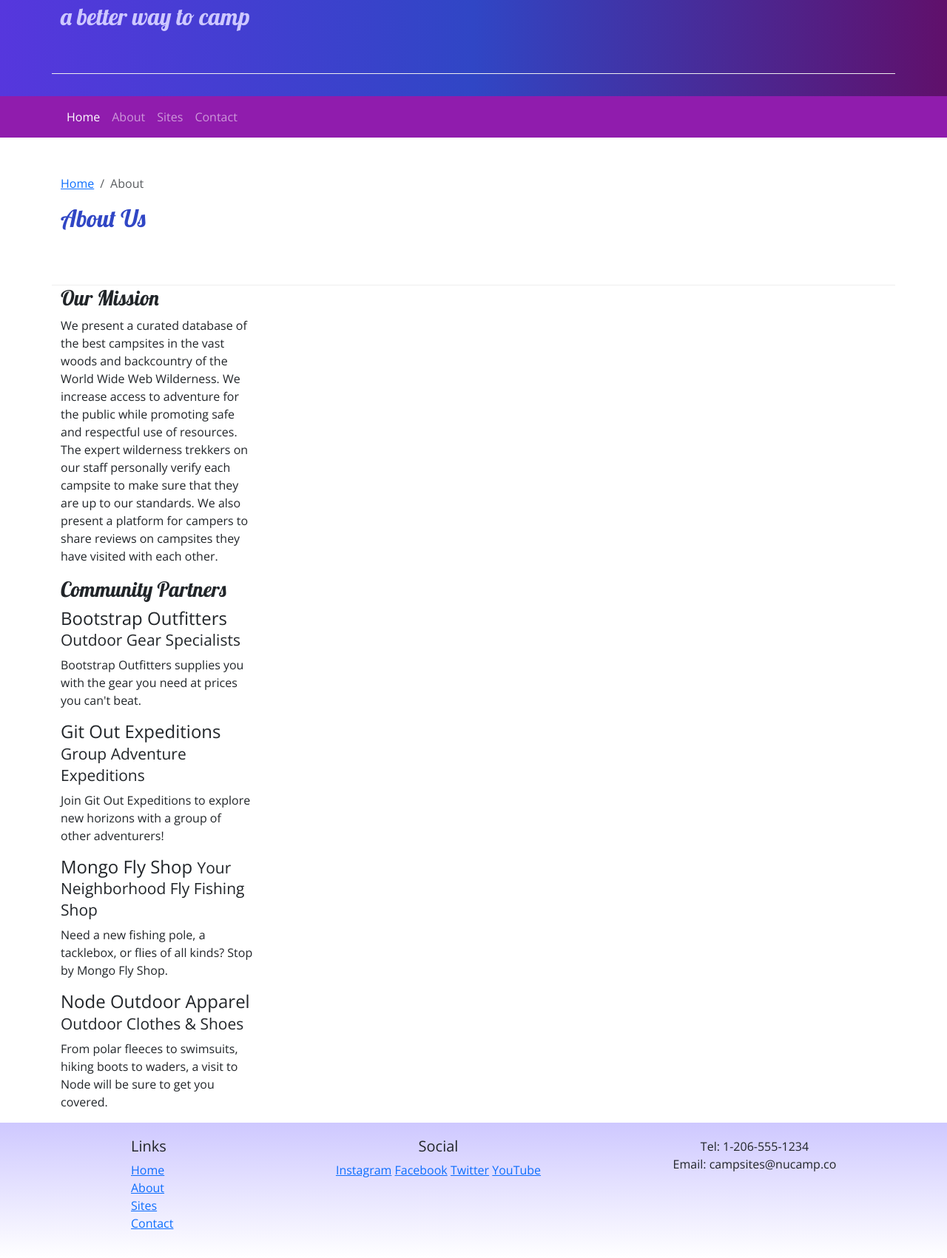
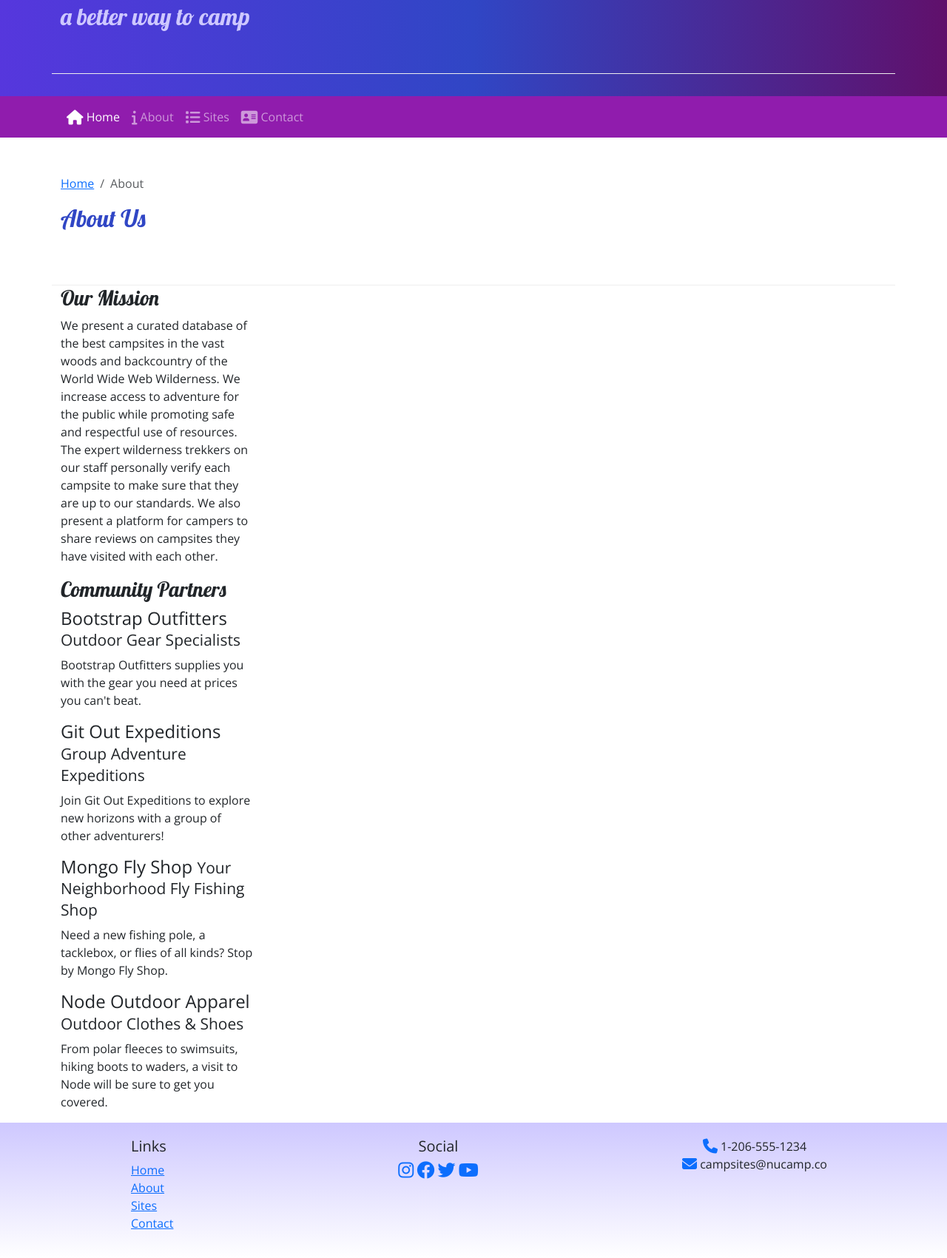
Before and after one commit to mwendwavickie/nucampsite, a plain HTML site: page aboutus.html in a window 1280 px wide. Shown: the part 133-1834 px from the top of the page at 74% size. Drawn offline with nearby package versions, Linux system fonts and the light colour scheme.

Commit message:
icon fonts

```diff
--- a/aboutus.html
+++ b/aboutus.html
@@ -8,6 +8,8 @@
     <link href="https://cdn.jsdelivr.net/npm/bootstrap@5.3.3/dist/css/bootstrap.min.css" rel="stylesheet" integrity="sha384-QWTKZyjpPEjISv5WaRU9OFeRpok6YctnYmDr5pNlyT2bRjXh0JMhjY6hW+ALEwIH" crossorigin="anonymous">
     <link rel="stylesheet" href="https://fonts.googleapis.com/css?family=Lobster|Open+Sans" />
     <link rel="stylesheet" href="./css/style.css">
+    <link rel="stylesheet" href="https://cdnjs.cloudflare.com/ajax/libs/font-awesome/6.2.1/css/all.min.css" integrity="sha512-MV7K8+y+gLIBoVD59lQIYicR65iaqukzvf/nwasF0nqhPay5w/9lJmVM2hMDcnK1OnMGCdVK+iQrJ7lzPJQd1w==" crossorigin="anonymous" referrerpolicy="no-referrer"/>
+
 
 
     <title>Nucamp: A Better Way To Camp</title>
@@ -34,10 +36,10 @@
             </button>
         <div class="collapse navbar-collapse" id="nucampNavbar">
             <ul class="navbar-nav">
-                <li class="nav-item"><a class="nav-link active" href="index.html">Home</a></li>
-                <li class="nav-item"><a class="nav-link" href="#">About</a></li>
-                <li class="nav-item"><a class="nav-link" href="#">Sites</a></li>
-                <li class="nav-item"><a class="nav-link" href="#">Contact</a></li>
+                <li class="nav-item"><a class="nav-link active" href="#"><i class="fa-solid fa-house fa-lg"></i> Home</a></li>
+                <li class="nav-item"><a class="nav-link" href="aboutus.html"><i class="fa-solid fa-info fa-lg"></i> About</a></li>
+                <li class="nav-item"><a class="nav-link" href="#"><i class="fa-solid fa-list fa-lg"></i> Sites</a></li>
+                <li class="nav-item"><a class="nav-link" href="#"><i class="fa-solid fa-address-card fa-lg"></i> Contact</a></li>
             </ul>
         </div>
         </div>
@@ -92,14 +94,14 @@
                 </div>
                 <div class="col-6 col-sm-5 text-center">
                     <h5>Social</h5>
-                    <a href="http://instagram.com/">Instagram</a>
-                    <a href="http://facebook.com/">Facebook</a>
-                    <a href="http://twitter.com/">Twitter</a>
-                    <a href="http://youtube.com/">YouTube</a>
+                    <a href="http://instagram.com/"><i class="fa-brands fa-instagram fa-xl"></i></a>
+                    <a href="http://facebook.com/"><i class="fa-brands fa-facebook fa-xl"></i></a>
+                    <a href="http://twitter.com/"><i class="fa-brands fa-twitter fa-xl"></i></a>
+                    <a href="http://youtube.com/"><i class="fa-brands fa-youtube fa-xl"></i></a>
                 </div>
                 <div class="col-sm-4 text-center">
-                    Tel: 1-206-555-1234<br />
-                    Email: campsites@nucamp.co
+                    <i class="fa-solid fa-phone fa-lg text-primary"></i> 1-206-555-1234<br />
+                    <i class="fa-solid fa-envelope fa-lg text-primary"></i> campsites@nucamp.co
                 </div>
            </div>
         </div>
```
Also changed, not shown: index.html (+12 -10 lines).
